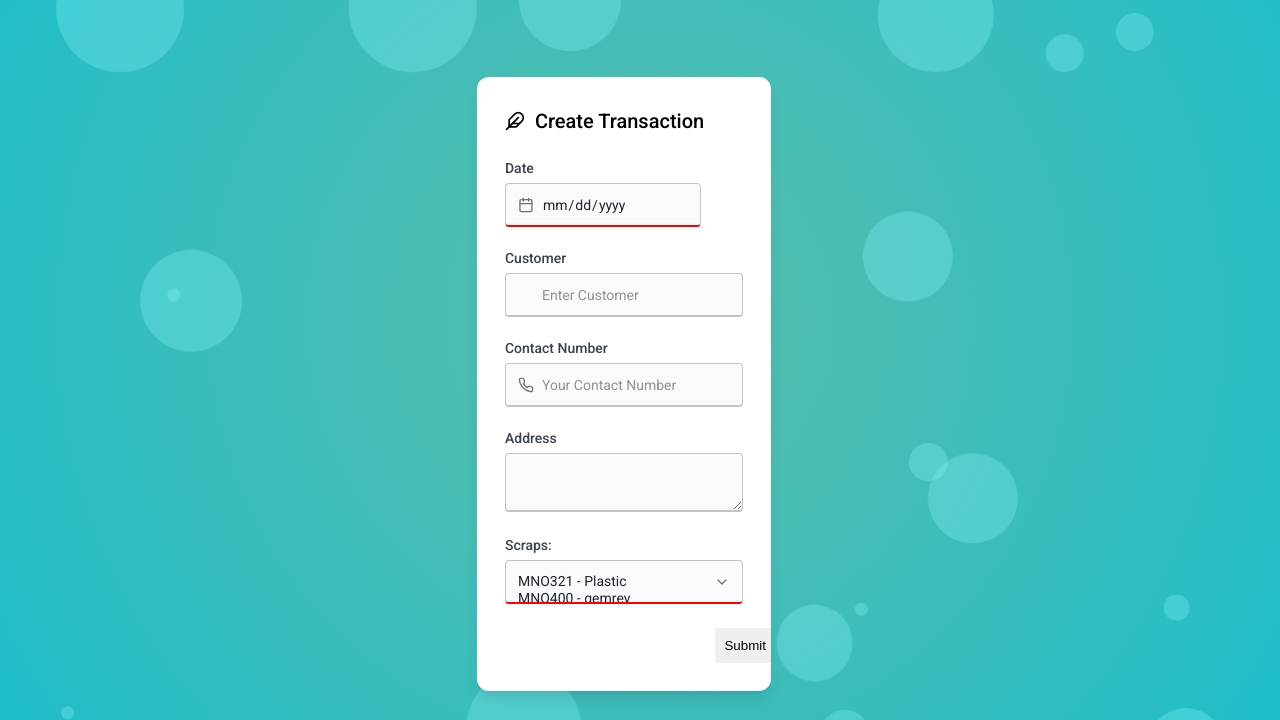
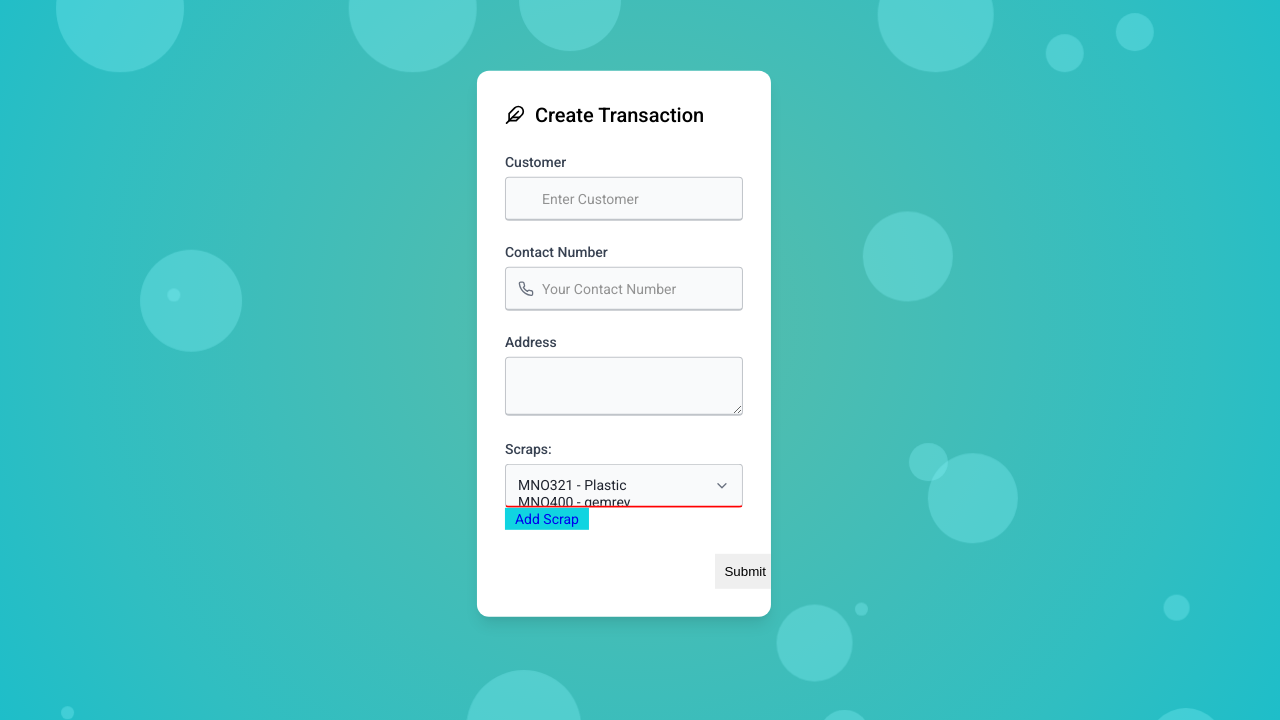
Before and after one commit to gemrey13/TPS-IM, a Django app: page /create_transaction/ in a window 1280 px wide. Shown: the part 80-800 px from the top of the page. Run offline with Django 4.2, Linux system fonts and the light colour scheme; a user stored in the database is signed in; data comes from the database, SQL or seed files in the repository; both versions use the stored data as it was after the commit.

Commit message:
Making chanegs in trasaction list

```diff
--- a/system/app1/models.py
+++ b/system/app1/models.py
@@ -62,10 +62,11 @@ def delete_empty_scrap_item(sender, instance, **kwargs):
 
 
 class Transaction(models.Model):
-    date = models.DateField()
+    date = models.DateTimeField(blank=True, null=True)
     customer = models.ForeignKey(Customer, on_delete=models.SET_NULL, null=True, blank=True)
     staff_responsible = models.ForeignKey(User, on_delete=models.SET_NULL, null=True, blank=True)
     scraps = models.ManyToManyField(ScrapItem)
 
     def __str__(self):
-        return f"Transaction Date: {self.date} | Customer: {self.customer} | Staff Responsible: {self.staff_responsible} | Scraps: {self.scraps}"
+        scraps_list = ", ".join([str(scrap) for scrap in self.scraps.all()])
+        return f"Transaction Date: {self.date} | Customer: {self.customer} | Staff Responsible: {self.staff_responsible} | Scraps: {scraps_list}"
--- a/system/app1/templates/create_transaction.html
+++ b/system/app1/templates/create_transaction.html
@@ -17,10 +17,6 @@
             <form method="post">
                 {% csrf_token %}
                 <div class="nice-form-group">
-                    <label>Date</label>
-                    <input type="date" name='date' placeholder="Enter date" class="icon-left" required />
-                </div>
-                <div class="nice-form-group">
                     <label>Customer</label>
                     <input type="text" name="customer" placeholder="Enter Customer" class="icon-left" required/>
                 </div>
@@ -38,11 +34,12 @@
                         {% for scrap in scraps %}
                         <option value="{{ scrap.id }}">{{ scrap.RFID }} - {{ scrap.scrap_type.name }}</option>
                         {% endfor %}
-                    </select>
+                    </select><br/>
                 </div>
+                    <a href="{% url 'add_daily_scrap_entry' %}" class="add_entry">Add Scrap</a>
+
                 <div class="nice-form-group">
                     <input type="submit">
-
                 </div>
             </form>
         </section>
--- a/system/app1/views.py
+++ b/system/app1/views.py
@@ -5,7 +5,7 @@ from django.contrib.auth.decorators import login_required
 from django.contrib.auth.models import User
 from django.db.models import F
 from django.contrib import messages
-
+from django.utils import timezone
 
 from .models import *
 
@@ -234,96 +234,30 @@ def signup(request):
     messages.get_messages(request).used = True
     return render(request, 'signup.html')
 
-# views.py
+
 @login_required(login_url='login')
 def create_transaction(request):
     if request.method == 'POST':
-        date = request.POST.get('date')
-        customer_id = request.POST.get('customer')
-        staff_responsible = request.user
+        customer_name = request.POST.get('customer')
+        contact_number = request.POST.get('contact_number')
+        address = request.POST.get('address')
 
-        # Create the Transaction
-        transaction = Transaction.objects.create(date=date, customer_id=customer_id, staff_responsible=staff_responsible)
+        customer, _ = Customer.objects.get_or_create(name=customer_name, defaults={'contact_number': contact_number, 'address': address})
 
-        # Process the scraps and create TransactionDetails
-        scraps = request.POST.getlist('scraps')
-        quantities = request.POST.getlist('quantities')
+        selected_scraps = request.POST.getlist('scraps')
+        print(selected_scraps)
 
-        for i, scrap_id in enumerate(scraps):
+        transaction = Transaction.objects.create(date=timezone.now(), customer=customer, staff_responsible=request.user)
+
+        for scrap_id in selected_scraps:
+            print(scrap_id)
             scrap_item = ScrapItem.objects.get(pk=scrap_id)
-            quantity = quantities[i]
-            TransactionDetail.objects.create(transaction=transaction, scrap_item=scrap_item, quantity=quantity)
+            transaction.scraps.add(scrap_item)
 
-        # Create a new ScrapItem
-        new_rfid = request.POST.get('new_rfid')
-        new_weight = request.POST.get('new_weight')
-        new_scrap_type = request.POST.get('new_scrap_type')
-        new_scrap_item = ScrapItem.objects.create(RFID=new_rfid, weight=new_weight, scrap_type__name=new_scrap_type)
-
-        # Create a new DailyScrapEntry
-        new_daily_scrap_entry_date = request.POST.get('new_daily_scrap_entry_date')
-        new_daily_scrap_entry = DailyScrapEntry.objects.create(date=new_daily_scrap_entry_date, customer_id=customer_id, staff_responsible=staff_responsible)
-
-        # Create a new ScrapEntryDetail
-        new_scrap_entry_detail_quantity = request.POST.get('new_scrap_entry_detail_quantity')
-        ScrapEntryDetail.objects.create(daily_scrap_entry=new_daily_scrap_entry, scrap_item=new_scrap_item, quantity=new_scrap_entry_detail_quantity)
-
-        return redirect('transaction_list')  # Redirect to transaction list view after successful creation
+        return redirect('transaction_list')
     else:
-        # Fetch the necessary data for the form
-        customers = Customer.objects.all()
         scraps = ScrapItem.objects.all()
-        return render(request, 'create_transaction.html', {'customers': customers, 'scraps': scraps})
-
-
-# @login_required(login_url='login')
-# def create_transaction(request):
-#     if request.method == 'POST':
-#         date = request.POST.get('date')
-#         staff_responsible = request.user  # Set the "Staff Responsible" to the current user
-
-#         # Check if the customer already exists based on contact number
-#         contact_number = request.POST.get('contact_number')
-#         customer = Customer.objects.filter(contact_number=contact_number).first()
-
-#         if not customer:
-#             # If customer doesn't exist, create a new one
-#             customer_name = request.POST.get('customer_name')
-#             address = request.POST.get('address')
-#             customer = Customer.objects.create(name=customer_name, contact_number=contact_number, address=address)
-
-#         # Create a DailyScrapEntry for the transaction
-#         daily_scrap_entry = DailyScrapEntry.objects.create(date=date, customer=customer, staff_responsible=staff_responsible)
-
-#         transaction = Transaction.objects.create(
-#             date=date,
-#             customer=customer,
-#             staff_responsible=staff_responsible
-#         )
-
-#         scrap_items = request.POST.getlist('scraps')
-#         for scrap_item_id in scrap_items:
-#             scrap_item = ScrapItem.objects.get(id=scrap_item_id)
-#             quantity = int(request.POST.get(f'quantity_{scrap_item_id}', 1))
-#             transaction_detail = TransactionDetail.objects.create(
-#                 transaction=transaction,
-#                 scrap_item=scrap_item,
-#                 quantity=quantity
-#             )
-
-#             # Create a ScrapEntryDetail for the DailyScrapEntry
-#             ScrapEntryDetail.objects.create(
-#                 daily_scrap_entry=daily_scrap_entry,
-#                 scrap_item=scrap_item,
-#                 quantity=quantity
-#             )
-
-#         return redirect('transaction_list')
-#     else:
-#         staff = User.objects.filter(userprofile__user_type='staff')
-#         scraps = ScrapItem.objects.all()
-
-#         return render(request, 'create_transaction.html', {'staff': staff, 'scraps': scraps})
+        return render(request, 'create_transaction.html', {'scraps': scraps})
 
 @login_required(login_url='login')
 def transaction_list(request):
--- a/system/static/create_transaction.css
+++ b/system/static/create_transaction.css
@@ -9,7 +9,11 @@ ol, ul {
   list-style: none;
 }
 
-
+.add_entry {
+  padding: 3px 10px;
+  background: #10D4E1;
+  margin-top: 4px;
+}
 .nice-form-group {
   --nf-input-size:1rem;
   --nf-input-font-size:calc(var(--nf-input-size)*0.875);
@@ -98,7 +102,6 @@ ol, ul {
   border: none;
   padding: 10px;
   left: 88%;
-
   position: relative;
 }
 .nice-form-group > input[type=submit]:hover {
@@ -428,7 +431,7 @@ body {
 .demo-page {
   display: -webkit-flex;
   position: relative;
-  top: 50%;
+  top: 45%;
   left: 60%;
   translate: -50% -50%;
   max-width: 55em;
--- a/system/system/settings.py
+++ b/system/system/settings.py
@@ -109,7 +109,7 @@ AUTH_PASSWORD_VALIDATORS = [
 
 LANGUAGE_CODE = "en-us"
 
-TIME_ZONE = "UTC"
+TIME_ZONE = 'Asia/Manila'
 
 USE_I18N = True
 
```
Also changed, not shown: system/app1/migrations/0003_alter_transaction_date.py (added), system/db.sqlite3.
